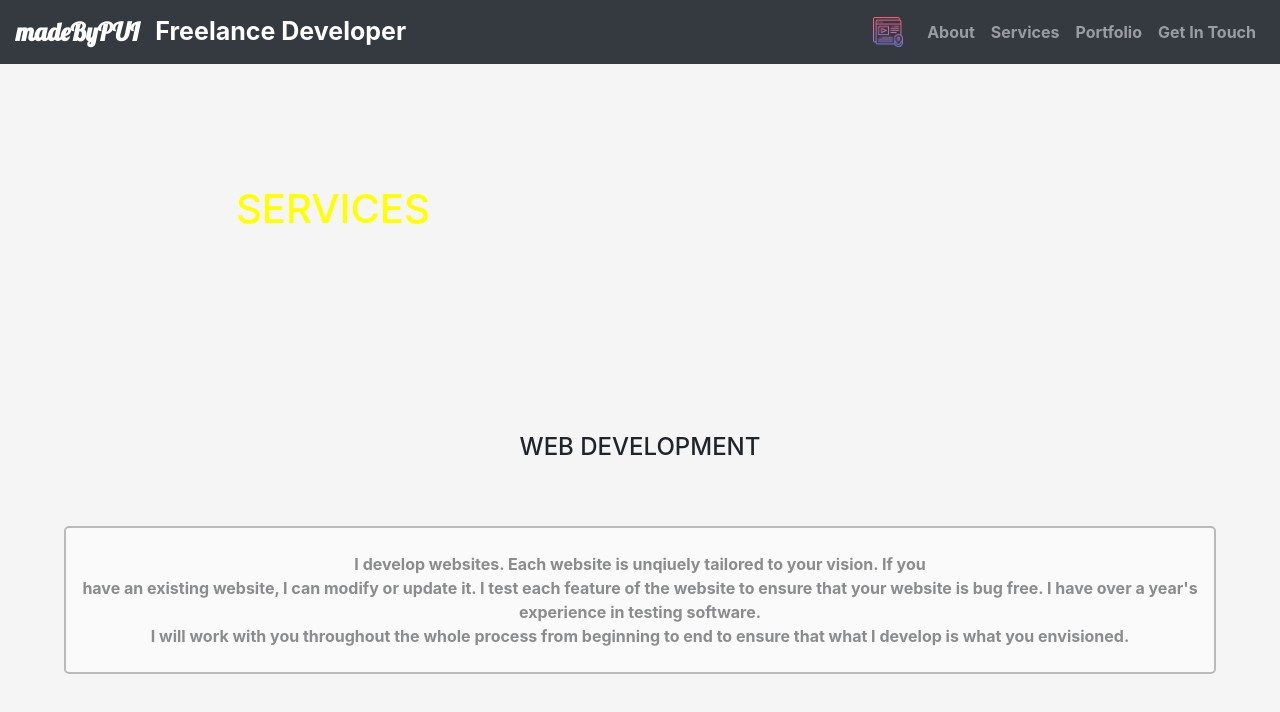
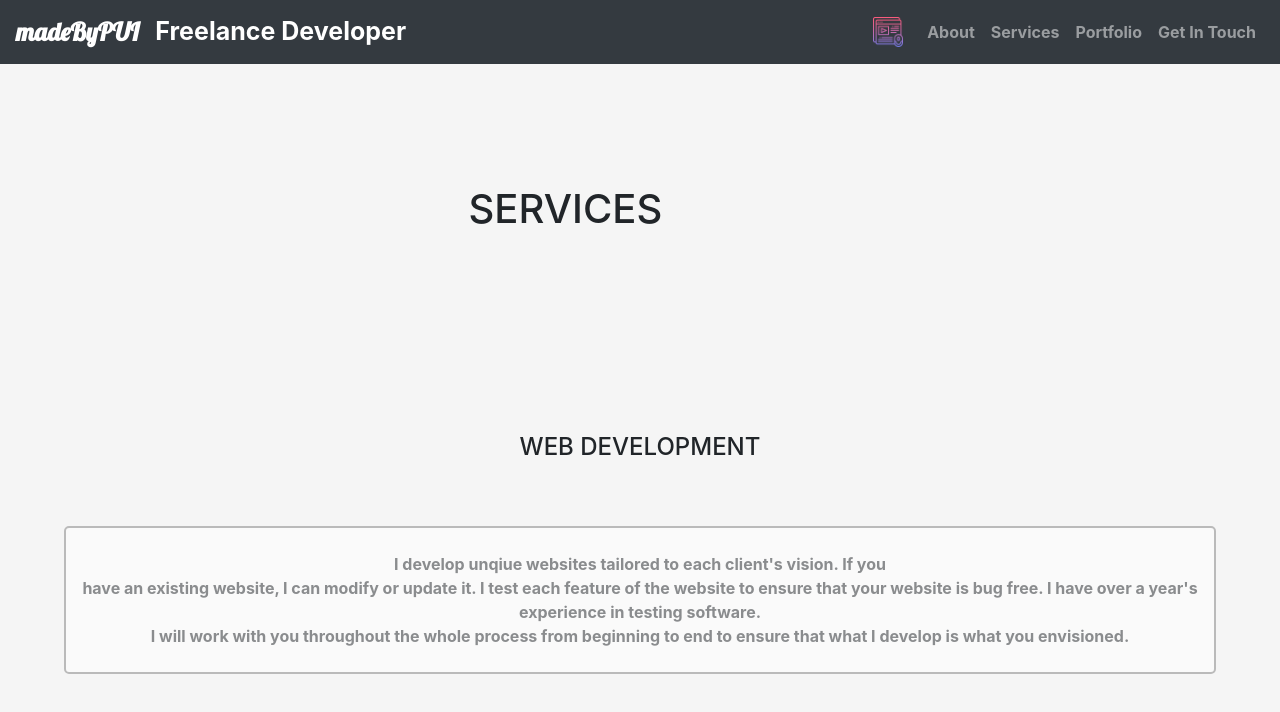
Before and after one commit to ptam1/madeByPui, a React (Create React App) app in the folder my-app/: page /services in a window 1280 px wide. Shown: the top 712 px of the page. Built offline with nearby package versions, Linux system fonts and the light colour scheme.

Commit message:
changed services descr and title position

```diff
--- a/my-app/src/frontend/Services.css
+++ b/my-app/src/frontend/Services.css
@@ -72,9 +72,8 @@
 /* smartphones, portrait iPhone, portrait 480x320 phones (Android) */
 @media only screen and (min-width: 320px) {
     .servicesTitleProperties {
-        color: yellow;
         margin-top: 13%;
-        margin-left: 10%;
+        margin-left: 35%;
     }
 
     .firstParagraphPosition {
--- a/my-app/src/frontend/Services.js
+++ b/my-app/src/frontend/Services.js
@@ -25,7 +25,7 @@ export default class Services extends Component {
 
                         <p className="firstParagraphProperties">
                              <br />
-                             <b>    I develop websites. Each website is unqiuely tailored to your vision. If you
+                             <b>    I develop unqiue websites tailored to each client's  vision. If you
                              <br /> have an existing website, I can modify or update it. I test each feature of the website to ensure that your website is bug free. I have over a year's experience in testing software.
                             <br /> I will work with you throughout the whole process from beginning to end to ensure that what I develop is what you envisioned.
                              <br />
```
